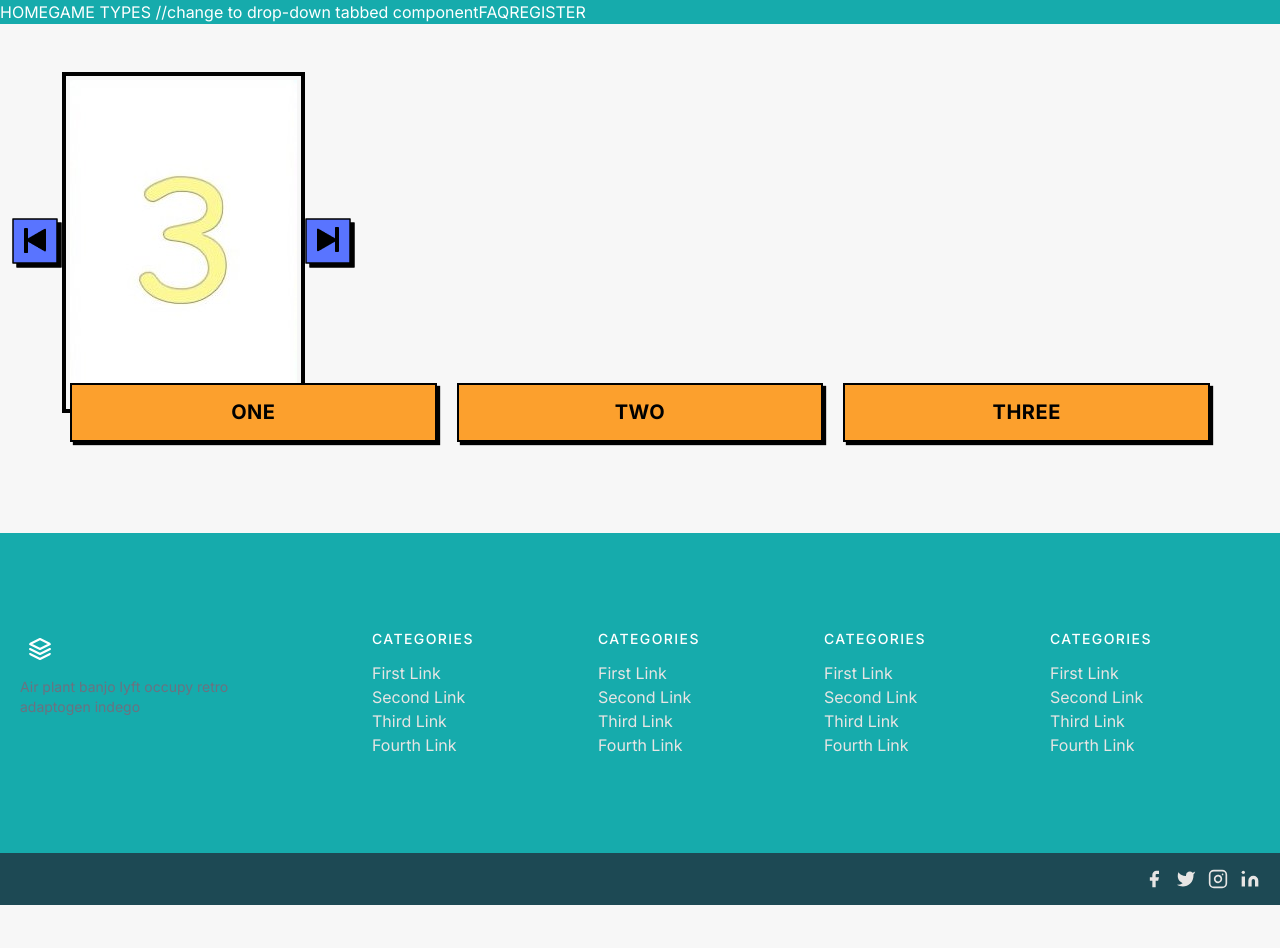
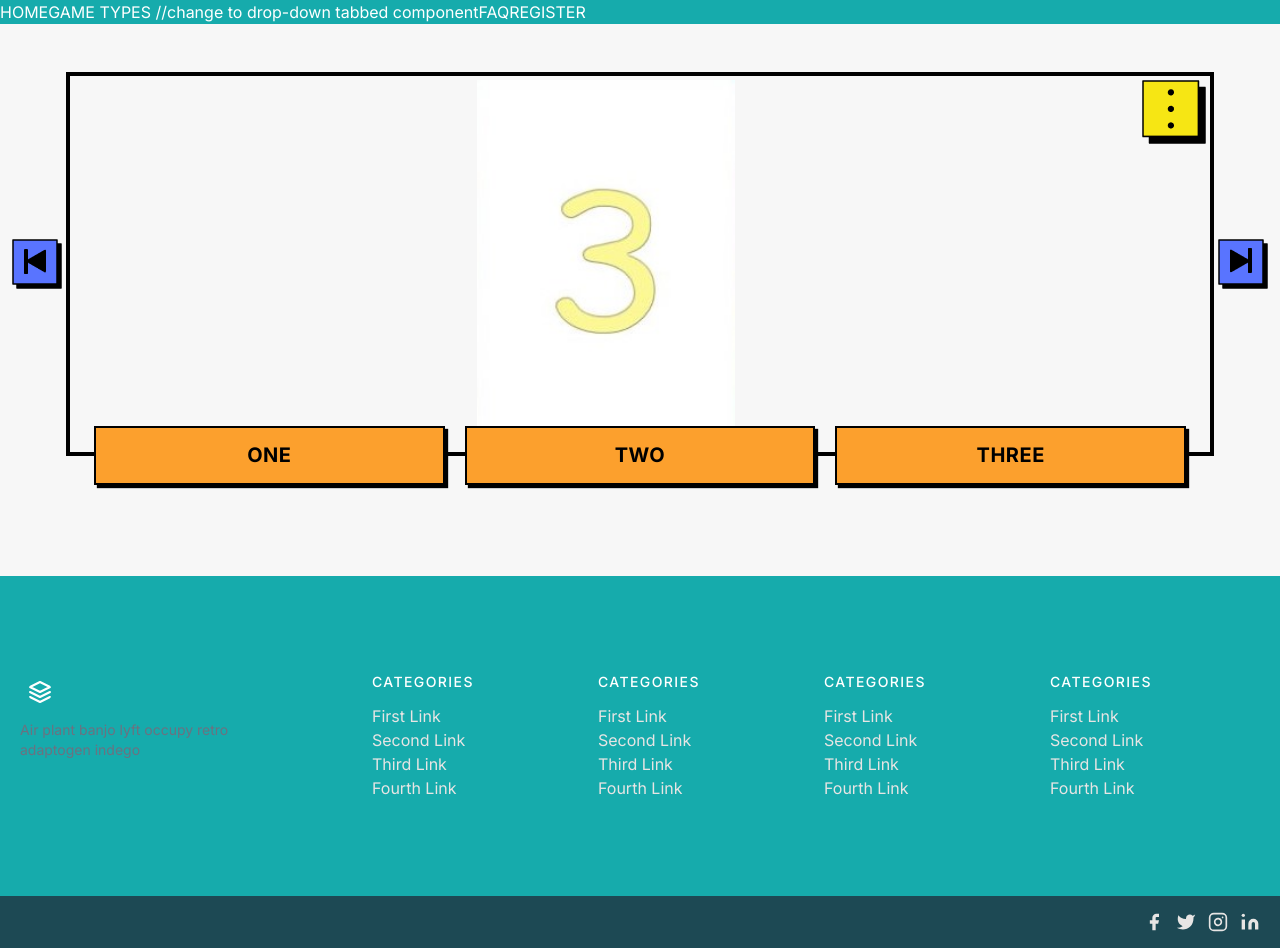
Before and after one commit to chingu-voyages/v42-geckos-team-22, a React (Vite) app: page /game in a window 1280 px wide. Before the commit the page ends 905 px from the top, so only its background shows below. Built offline with nearby package versions, Linux system fonts and the light colour scheme.

Commit message:
responsive design
Added breakpoints for medium screen, control buttons change position to either side of the card (with option button inside).

```diff
--- a/src/pages/Game.jsx
+++ b/src/pages/Game.jsx
@@ -6,17 +6,22 @@ function Game () {
         <div className='container mx-auto h-full '>
             <div className='m-1 border-4 border-black h-4/6 mb-6 mt-12 mx-3 md:border-0' >
                 <div className='md:flex'>
-                <button type='button' className='hidden md:block md:flex-grow-3'>
+                <button type='button' className='hidden md:block md:mr-1'>
                     <img className='flex-none' src='src\assets\btn-skip-left.png' />
                 </button>
-                <div className='flex justify-center md:border-4 md:border-black'>
-                    <img className='flex-none m-1' src='src\assets\card3.jpg' alt='Three' />
+                <div className='flex justify-center md:border-4 md:border-black md:flex-grow md:h-96'>
+                    <div className='m-1 md:flex-1 md:flex md:justify-center'>
+                        <img className='' src='src\assets\card3.jpg' alt='Three' />
+                    </div>
+                    <button type='button' className='hidden md:flex md:mr-1 md:mt-1'>
+                        <img className='' src='src\assets\btn-more-options.png' />
+                    </button>
                 </div>
-                <button type='button' className='hidden md:block'>
+                <button type='button' className='hidden md:block md:ml-1'>
                 <img className='flex-none' src='src\assets\btn-skip-right.png' />
                 </button>
                 </div>
-                <div className='flex flex-col md:flex-row justify-center px-12 md:-my-10 md:h-44'>
+                <div className='flex flex-col md:flex-row px-12 md:-my-10 md:h-44 md:mx-6'>
                     <button type='button' className='btn-answer flex-1'>
                         <span className='btn-answer-text'>
                             ONE
```
